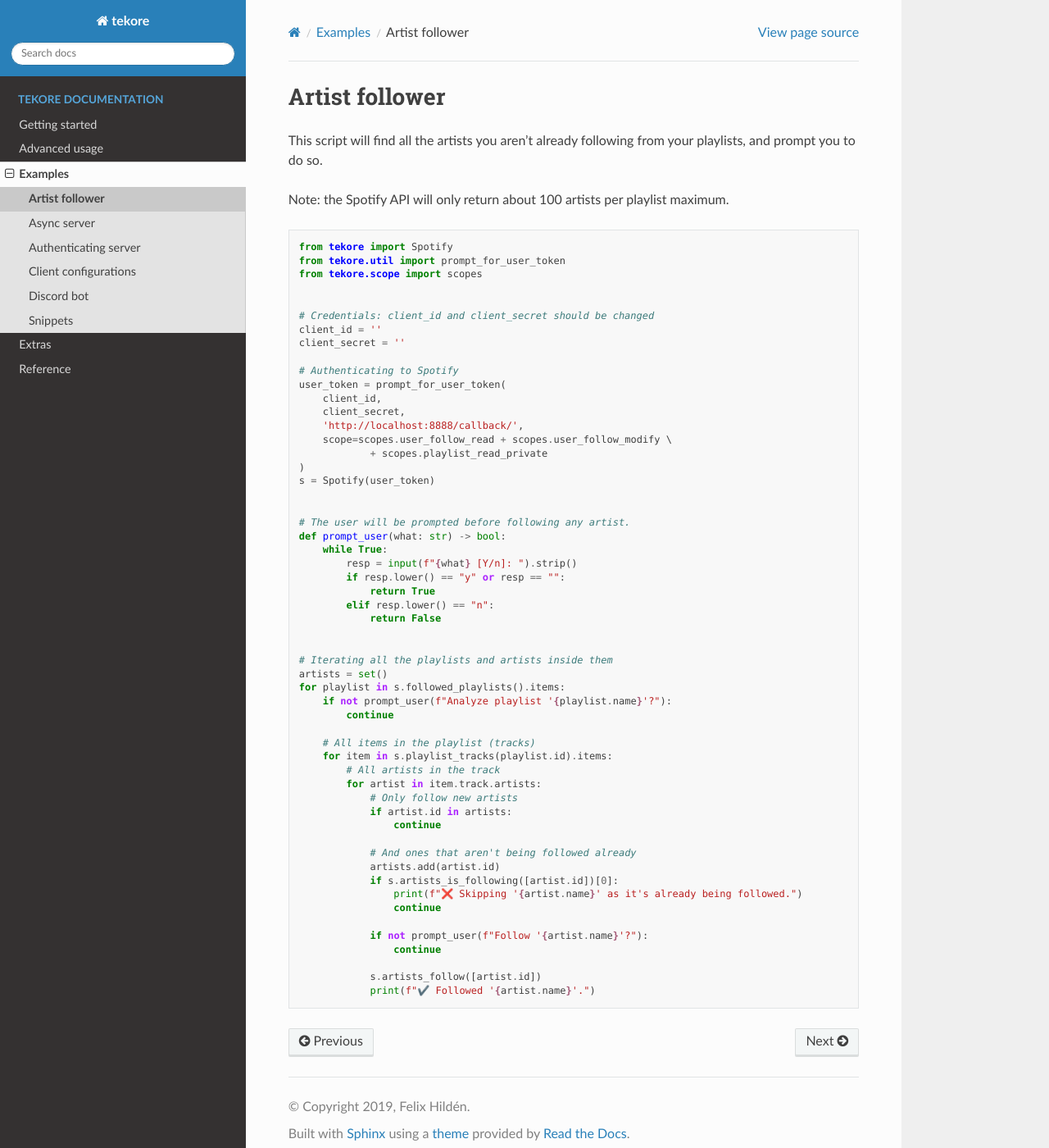
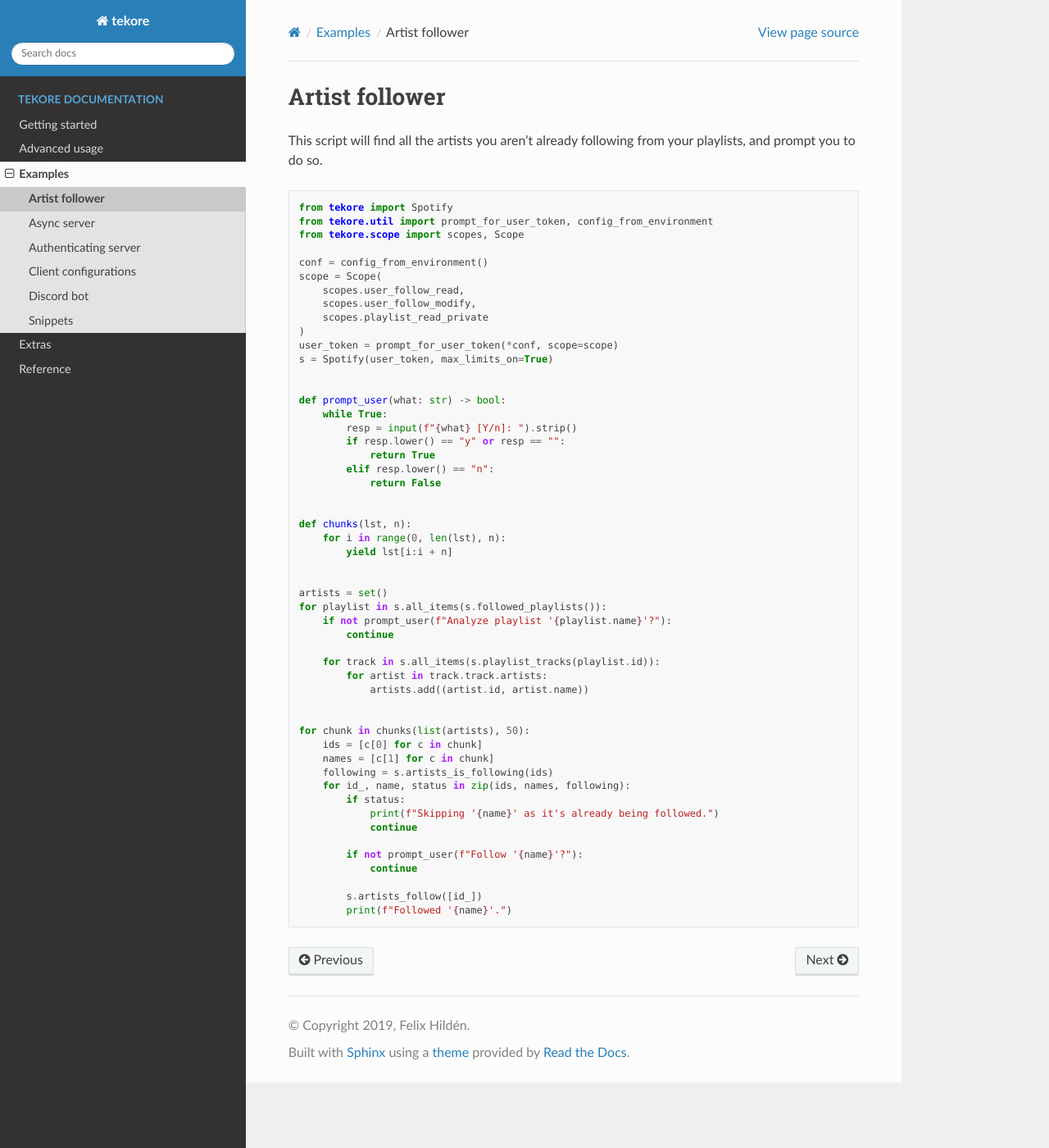
Before and after one commit to felix-hilden/tekore, a Sphinx documentation site: the page built from docs/examples/artist_follower.rst, in a window 1280 px wide and 1400 px high. Shown: the whole window at 82% size. Built offline with Sphinx 7.4.7 and the Read the Docs theme 2.0.0, drawn with Linux system fonts in a browser that asks for light colours; the version number could not be read and is left out.

Commit message:
Expand and clean up

```diff
--- a/docs/examples/artist_follower.rst
+++ b/docs/examples/artist_follower.rst
@@ -1,32 +1,24 @@
 Artist follower
 ===============
-This script will find all the artists you aren't already following from your playlists, and prompt you to do so.
-
-Note: the Spotify API will only return about 100 artists per playlist maximum.
+This script will find all the artists you aren't already following
+from your playlists, and prompt you to do so.
 
 .. code:: python
 
     from tekore import Spotify
-    from tekore.util import prompt_for_user_token
-    from tekore.scope import scopes
+    from tekore.util import prompt_for_user_token, config_from_environment
+    from tekore.scope import scopes, Scope
+
+    conf = config_from_environment()
+    scope = Scope(
+        scopes.user_follow_read,
+        scopes.user_follow_modify,
+        scopes.playlist_read_private
+    )
+    user_token = prompt_for_user_token(*conf, scope=scope)
+    s = Spotify(user_token, max_limits_on=True)
 
 
-    # Credentials: client_id and client_secret should be changed
-    client_id = ''
-    client_secret = ''
-
-    # Authenticating to Spotify
-    user_token = prompt_for_user_token(
-        client_id,
-        client_secret,
-        'http://localhost:8888/callback/',
-        scope=scopes.user_follow_read + scopes.user_follow_modify \
-                + scopes.playlist_read_private
-    )
-    s = Spotify(user_token)
-
-
-    # The user will be prompted before following any artist.
     def prompt_user(what: str) -> bool:
         while True:
             resp = input(f"{what} [Y/n]: ").strip()
@@ -36,28 +28,32 @@ Note: the Spotify API will only return about 100 artists per playlist maximum.
                 return False
 
 
-    # Iterating all the playlists and artists inside them
+    def chunks(lst, n):
+        for i in range(0, len(lst), n):
+            yield lst[i:i + n]
+
+
     artists = set()
-    for playlist in s.followed_playlists().items:
+    for playlist in s.all_items(s.followed_playlists()):
         if not prompt_user(f"Analyze playlist '{playlist.name}'?"):
             continue
 
-        # All items in the playlist (tracks)
-        for item in s.playlist_tracks(playlist.id).items:
-            # All artists in the track
-            for artist in item.track.artists:
-                # Only follow new artists
-                if artist.id in artists:
-                    continue
+        for track in s.all_items(s.playlist_tracks(playlist.id)):
+            for artist in track.track.artists:
+                artists.add((artist.id, artist.name))
 
-                # And ones that aren't being followed already
-                artists.add(artist.id)
-                if s.artists_is_following([artist.id])[0]:
-                    print(f"❌ Skipping '{artist.name}' as it's already being followed.")
-                    continue
 
-                if not prompt_user(f"Follow '{artist.name}'?"):
-                    continue
+    for chunk in chunks(list(artists), 50):
+        ids = [c[0] for c in chunk]
+        names = [c[1] for c in chunk]
+        following = s.artists_is_following(ids)
+        for id_, name, status in zip(ids, names, following):
+            if status:
+                print(f"Skipping '{name}' as it's already being followed.")
+                continue
 
-                s.artists_follow([artist.id])
-                print(f"✔️ Followed '{artist.name}'.")
+            if not prompt_user(f"Follow '{name}'?"):
+                continue
+
+            s.artists_follow([id_])
+            print(f"Followed '{name}'.")
```
